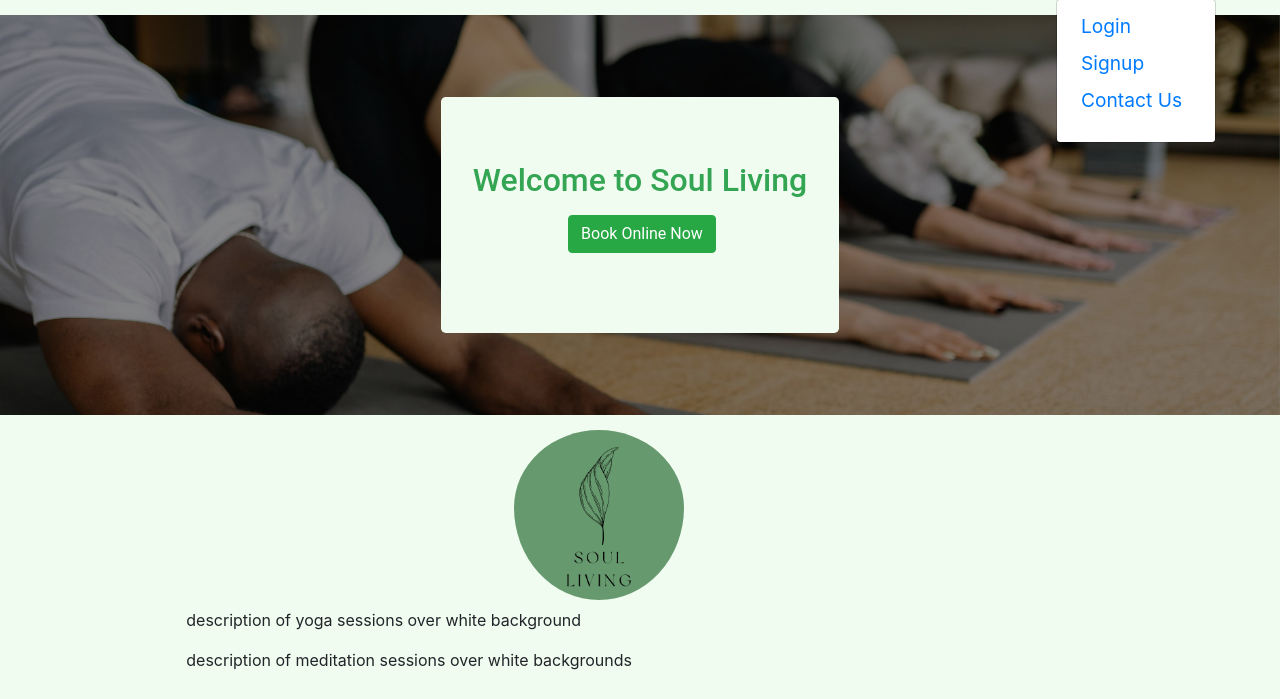
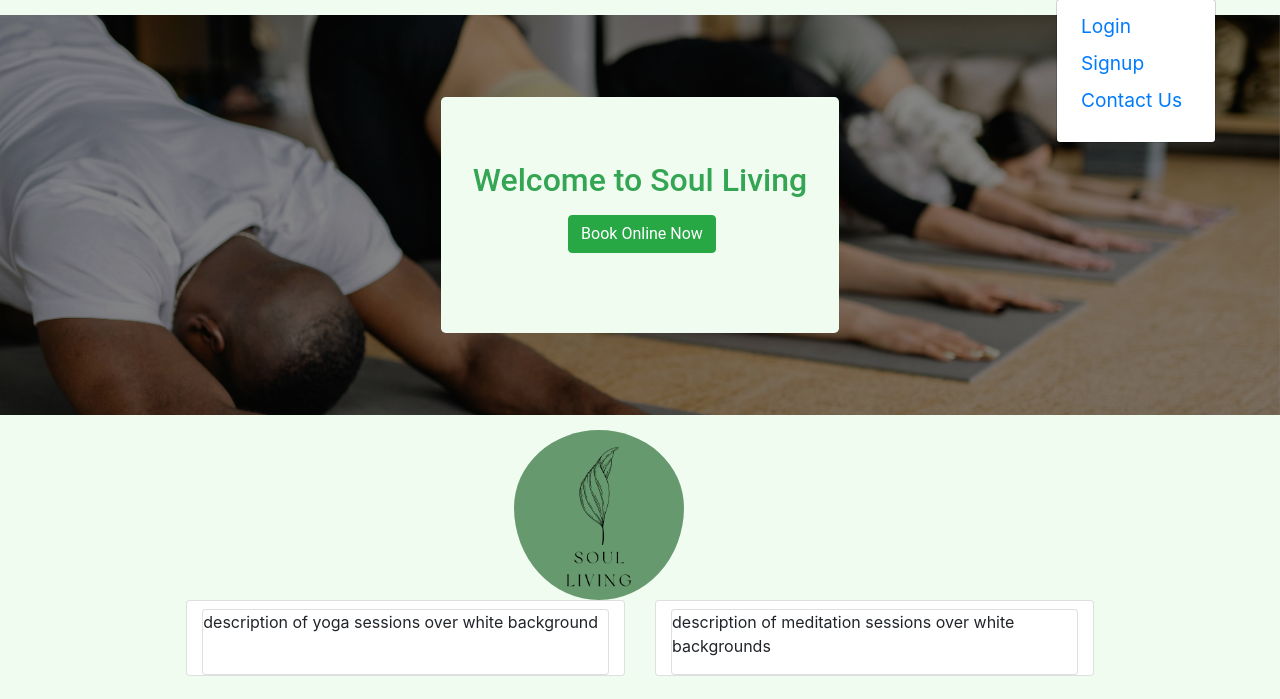
Before and after one commit to tanikairwin/SoulLiving, a Django app: page / in a window 1280 px wide. Shown: the part 101-800 px from the top of the page. Run offline with Django 4.2, Linux system fonts and the light colour scheme; some libraries are stand-ins or nearby versions.

Commit message:
Turning info sections into cards

```diff
--- a/static/CSS/style.css
+++ b/static/CSS/style.css
@@ -19,7 +19,6 @@ body {
 .jumbrotron {
     background-color: #f1fcf1;
 }
-
 
 .callout-container {
     color: #33a553;
--- a/templates/index.html
+++ b/templates/index.html
@@ -89,16 +89,18 @@
             <img  class="rounded-circle" src="static/assets/images/soullivinglogo.png" alt="Soul Living Logo" style="width: 200px; justify-content: center; padding: 15px 15px 0 15px; background-color: #f1fcf1;">
         </div>
         <div class="container col-9">
-            <div class="yogainfo">
-                <h2></h2>
-                <div>
-                    <p>description of yoga sessions over white background</p>
+            <div class="card-deck">
+                <div class="yogainfo card">
+                    <h2></h2>
+                    <div class="card">
+                        <p>description of yoga sessions over white background</p>
+                    </div>
                 </div>
-            </div>
-            <div class="meditationinfo">
-                <h2></h2>
-                <div>
-                    <p>description of meditation sessions over white backgrounds</p>
+                <div class="meditationinfo card">
+                    <h2></h2>
+                    <div class="card">
+                        <p>description of meditation sessions over white backgrounds</p>
+                    </div>
                 </div>
             </div>
         </div>
```
